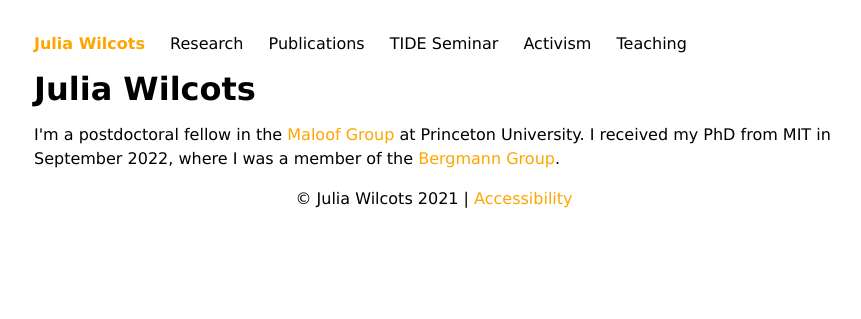
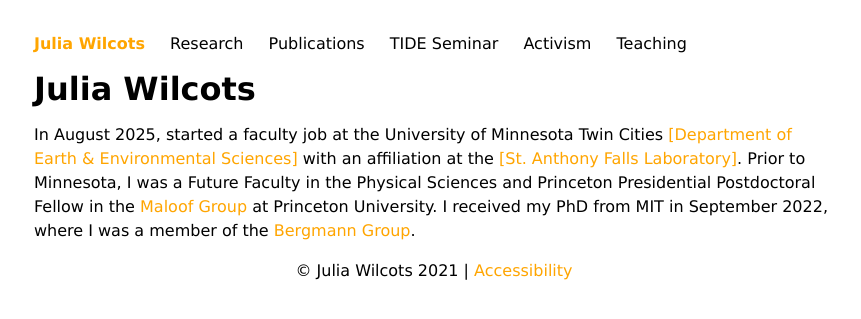
Before and after one commit to juliawilcots/juliawilcots.github.io, a Jekyll site: the page index.html, which Jekyll copies as it is, in a window 1280 px wide. Shown: the top 319 px of the page, without its empty margins (206-1067 px from the left). Built offline with Jekyll 4.4.1, drawn with Linux system fonts in a browser that asks for light colours.

Commit message:
Update home page
now at UMN

```diff
--- a/index.html
+++ b/index.html
@@ -32,7 +32,7 @@
 
 <div class="blurb">
     <h1>Julia Wilcots</h1>
-    <p>I'm a postdoctoral fellow in the <a href="https://maloof.princeton.edu/">Maloof Group</a> at Princeton University. I received my PhD from MIT in September 2022, where I was a member of the <a href="https://kdberg.scripts.mit.edu/kdberg/">Bergmann Group</a>.</p>
+    <p>In August 2025, started a faculty job at the University of Minnesota Twin Cities <a href="https://cse.umn.edu/esci/julia-wilcots">[Department of Earth & Environmental Sciences]</a> with an affiliation at the <a href="https://cse.umn.edu/safl">[St. Anthony Falls Laboratory]</a>. Prior to Minnesota, I was a Future Faculty in the Physical Sciences and Princeton Presidential Postdoctoral Fellow in the <a href="https://maloof.princeton.edu/">Maloof Group</a> at Princeton University. I received my PhD from MIT in September 2022, where I was a member of the <a href="https://kdberg.scripts.mit.edu/kdberg/">Bergmann Group</a>.</p>
 </div><!-- /.blurb -->
 
 
```
